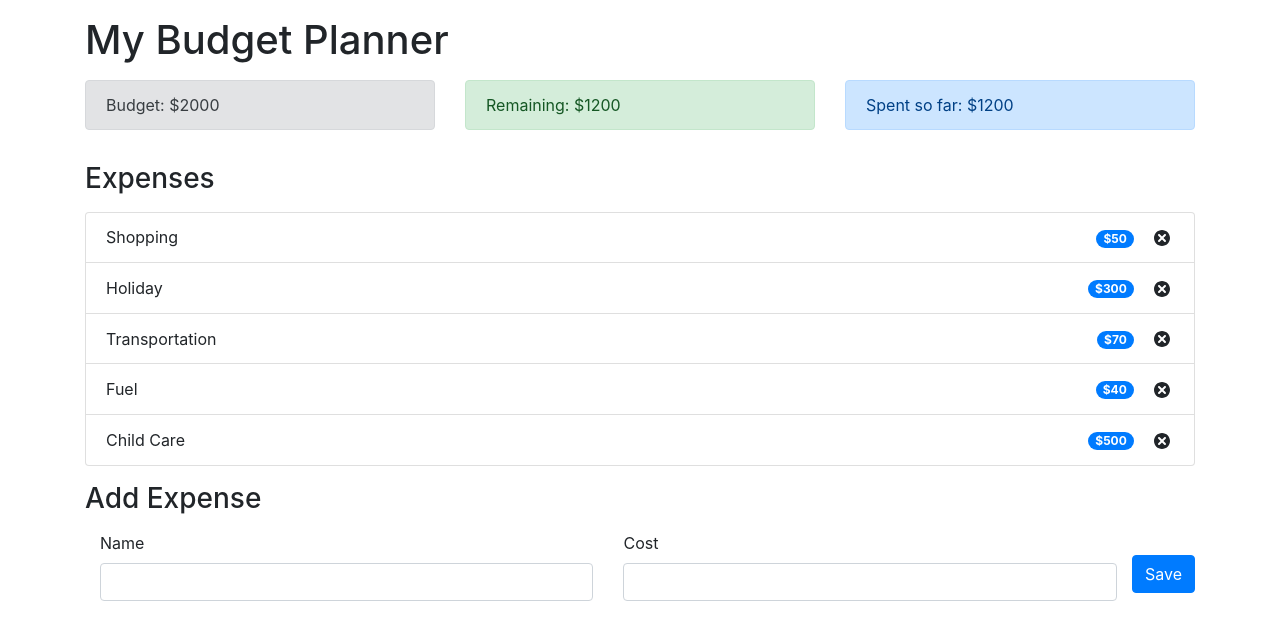
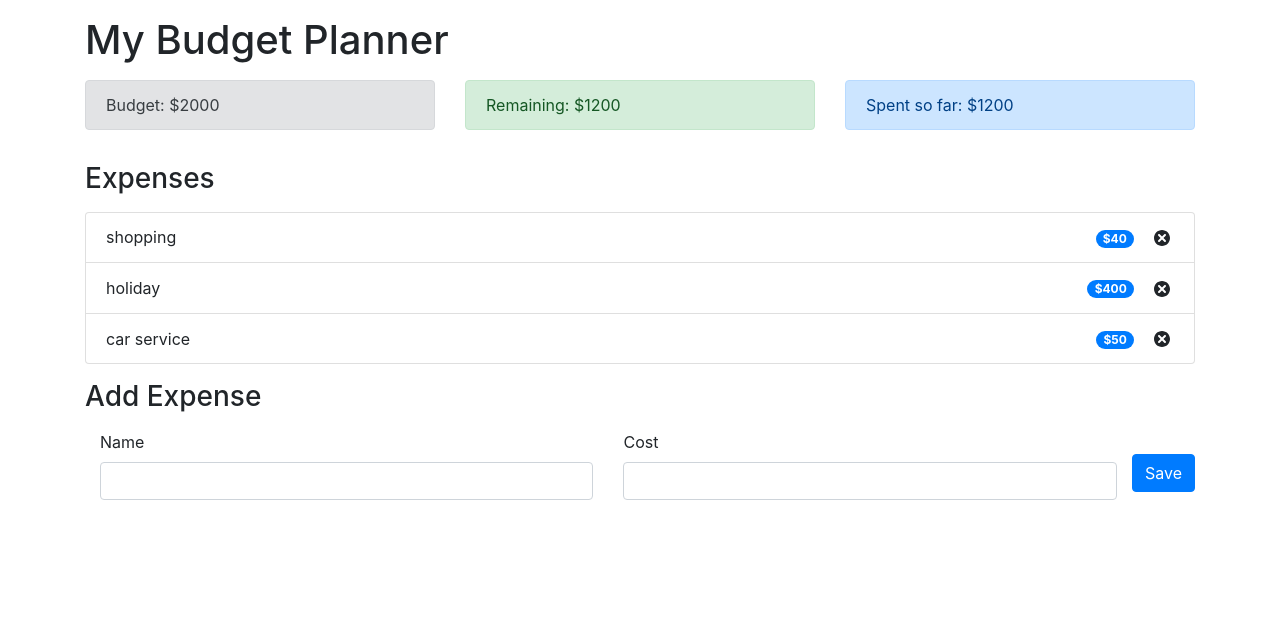
Before and after one commit to jessicalhansen/budget-tracker, a React (Create React App) app: page / in a window 1280 px wide. Shown: the top 640 px of the page. Built offline with nearby package versions, Linux system fonts and the light colour scheme.

Commit message:
Added AppContext to ExpenseList.

```diff
--- a/src/components/ExpenseList.js
+++ b/src/components/ExpenseList.js
@@ -1,34 +1,9 @@
-import React from 'react';
+import React, { useContext } from 'react';
 import ExpenseItem from './ExpenseItem';
+import { AppContext } from '../context/AppContext';
 
 const ExpenseList = () => {
-    const expenses = [
-        {
-            id: 12123213,
-            name: "Shopping",
-            cost: 50
-        },
-        {
-            id: 12123213,
-            name: "Holiday",
-            cost: 300
-        },
-        {
-            id: 12123213,
-            name: "Transportation",
-            cost: 70
-        },
-        {
-            id: 12123213,
-            name: "Fuel",
-            cost: 40
-        },
-        {
-            id: 12123213,
-            name: "Child Care",
-            cost: 500
-        },
-    ];
+    const { expenses } = useContext(AppContext);
 
     return (
         <ul className='list-group'>
```
